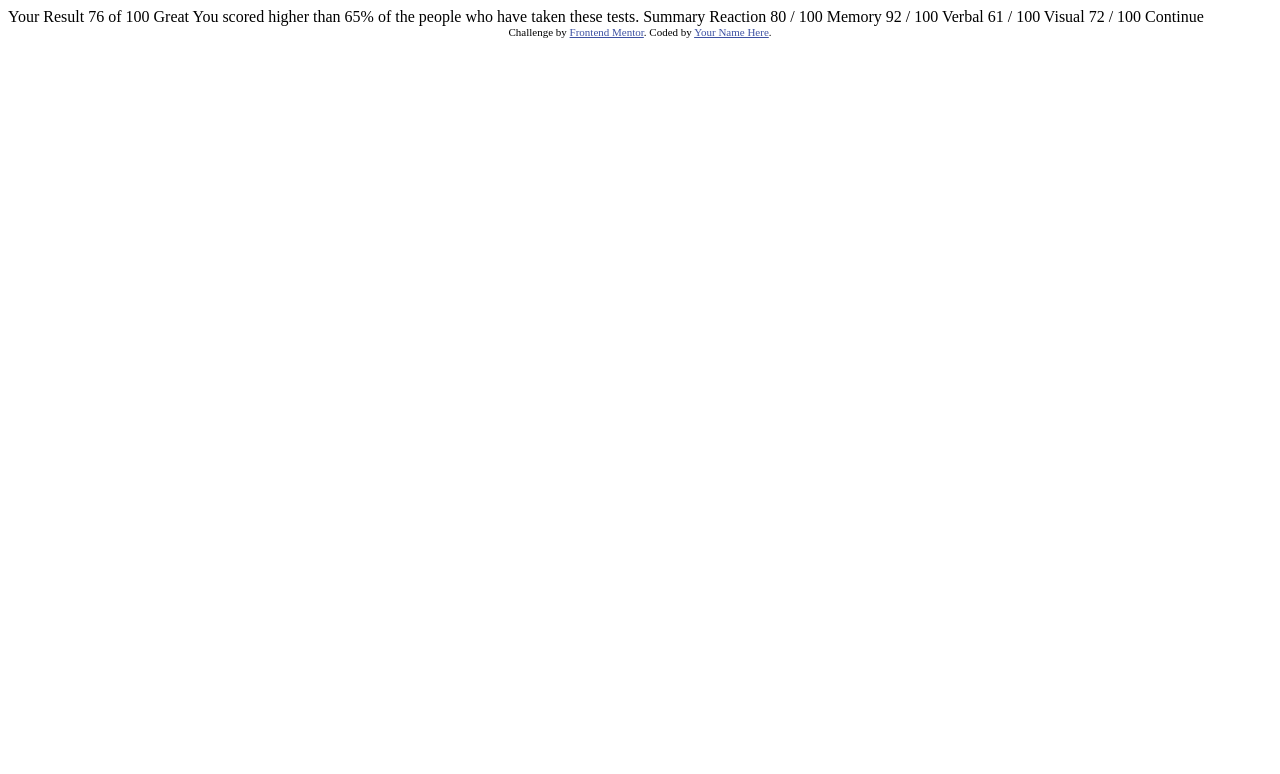
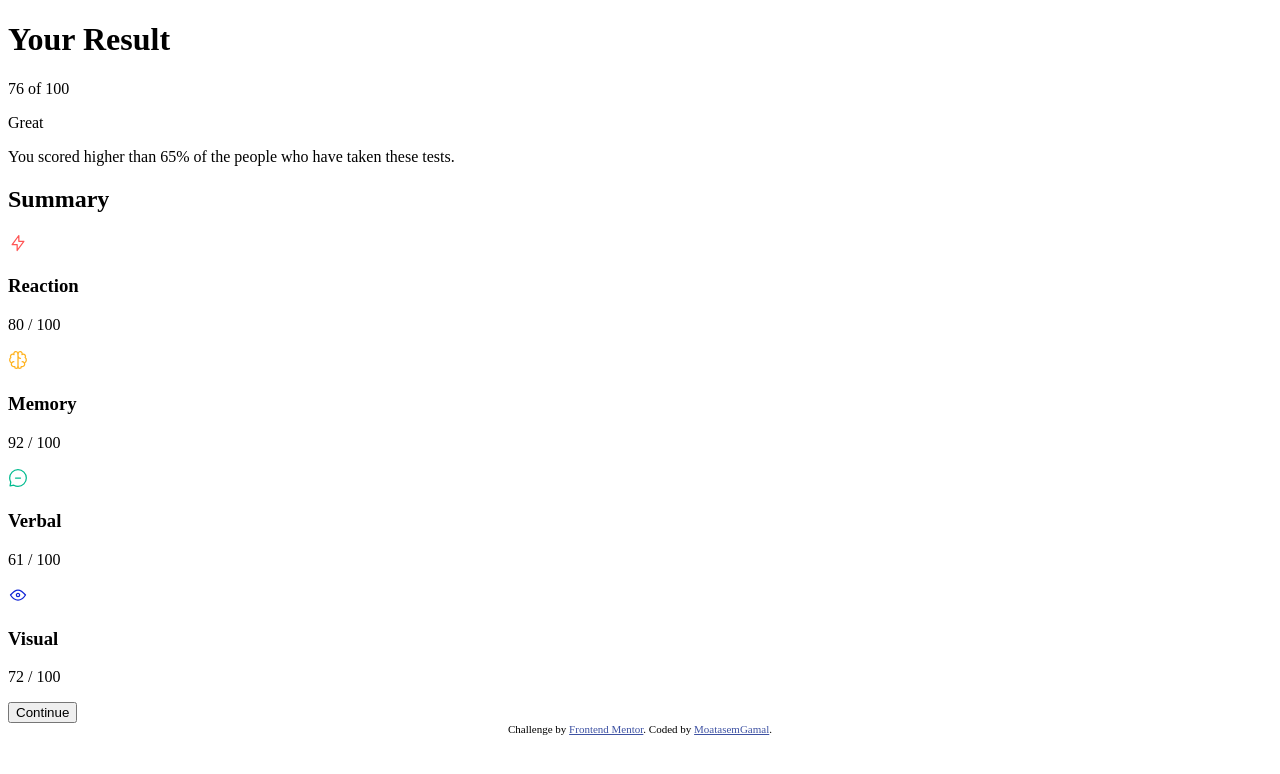
Before and after one commit to MoatasemGamal/results-summary-component-main, a plain HTML site: page index.html in a window 1280 px wide. Drawn offline with Linux system fonts and the light colour scheme.

Commit message:
write the structure (HTML code)

```diff
--- a/index.html
+++ b/index.html
@@ -8,6 +8,8 @@
 
   <title>Frontend Mentor | Results summary component</title>
 
+  <link rel="stylesheet" href="style.css">
+
   <!-- Feel free to remove these styles or customise in your own stylesheet 👍 -->
   <style>
     .attribution { font-size: 11px; text-align: center; }
@@ -15,33 +17,57 @@
   </style>
 </head>
 <body>
+<main>
+<div class="results-summary">
+  <div class="results flex-column">
+    <h1 class="section-title">
+      Your Result
+    </h1>
+    <p class="result-score">
+      <span>76</span> of 100
+    </p>
+    <div class="flex-column" style="--gap: 0.5rem">
+      <p class="result-rank">Great</p>
+      <p>You scored higher than 65% of the people who have taken these tests.</p>
+    </div>
+  </div>
+  <div class="summary flex-column">
+    <h2 class="section-title">
+      Summary
+    </h2>
+    <div class="flex-column" style="--gap: 1rem">
+      <div class="summary-item">
+          <img class="summary-icon" src="assets/images/icon-reaction.svg" alt="Reaction icon">
+          <h3 class="summary-item-title">Reaction</h3>
+        <p class="summary-score"><span>80</span> / 100</p>
+      </div>
 
-  Your Result
-  76
-  of 100
+      <div class="summary-item">
+          <img class="summary-icon" src="assets/images/icon-memory.svg" alt="Memory icon">
+          <h3 class="summary-item-title">Memory</h3>
+        <p class="summary-score"><span>92</span> / 100</p>
+      </div>
 
-  Great
-  You scored higher than 65% of the people who have taken these tests.
+      <div class="summary-item">
+          <img class="summary-icon" src="assets/images/icon-verbal.svg" alt="Verbal icon">
+          <h3 class="summary-item-title">Verbal</h3>
+        <p class="summary-score"><span>61</span> / 100</p>
+      </div>
 
-  Summary
+      <div class="summary-item flex-row">
+          <img class="summary-icon" src="assets/images/icon-visual.svg" alt="Visual icon">
+          <h3 class="summary-item-title">Visual</h3>
+        <p class="summary-score"><span>72</span> / 100</p>
+      </div>
+    </div>
+  <button class="button">Continue</button>
 
-  Reaction
-  80 / 100
-
-  Memory
-  92 / 100
-
-  Verbal
-  61 / 100
-
-  Visual
-  72 / 100
-
-  Continue
-
+  </div>
+</div>
+</main>
   <div class="attribution">
     Challenge by <a href="https://www.frontendmentor.io?ref=challenge" target="_blank">Frontend Mentor</a>.
-    Coded by <a href="#">Your Name Here</a>.
+    Coded by <a href="https://github.com/MoatasemGamal">MoatasemGamal</a>.
   </div>
 </body>
 </html>
```
